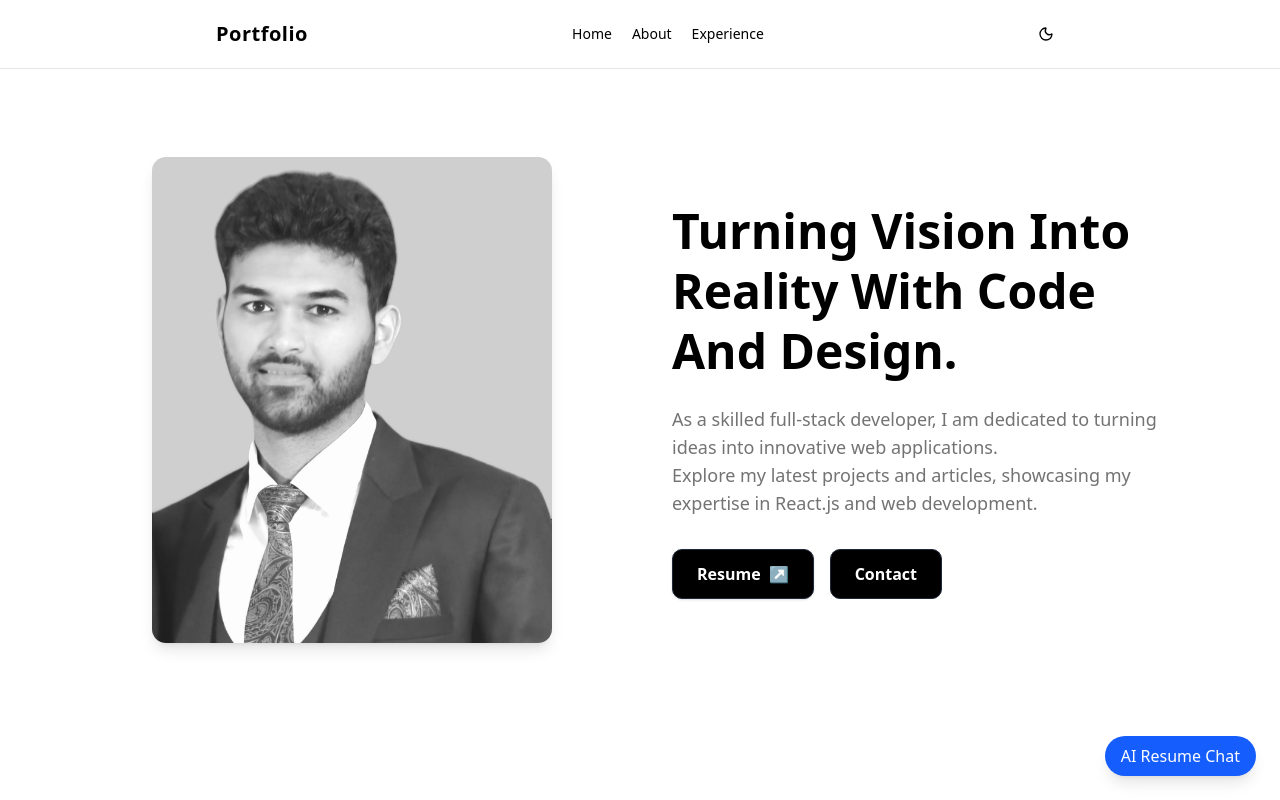
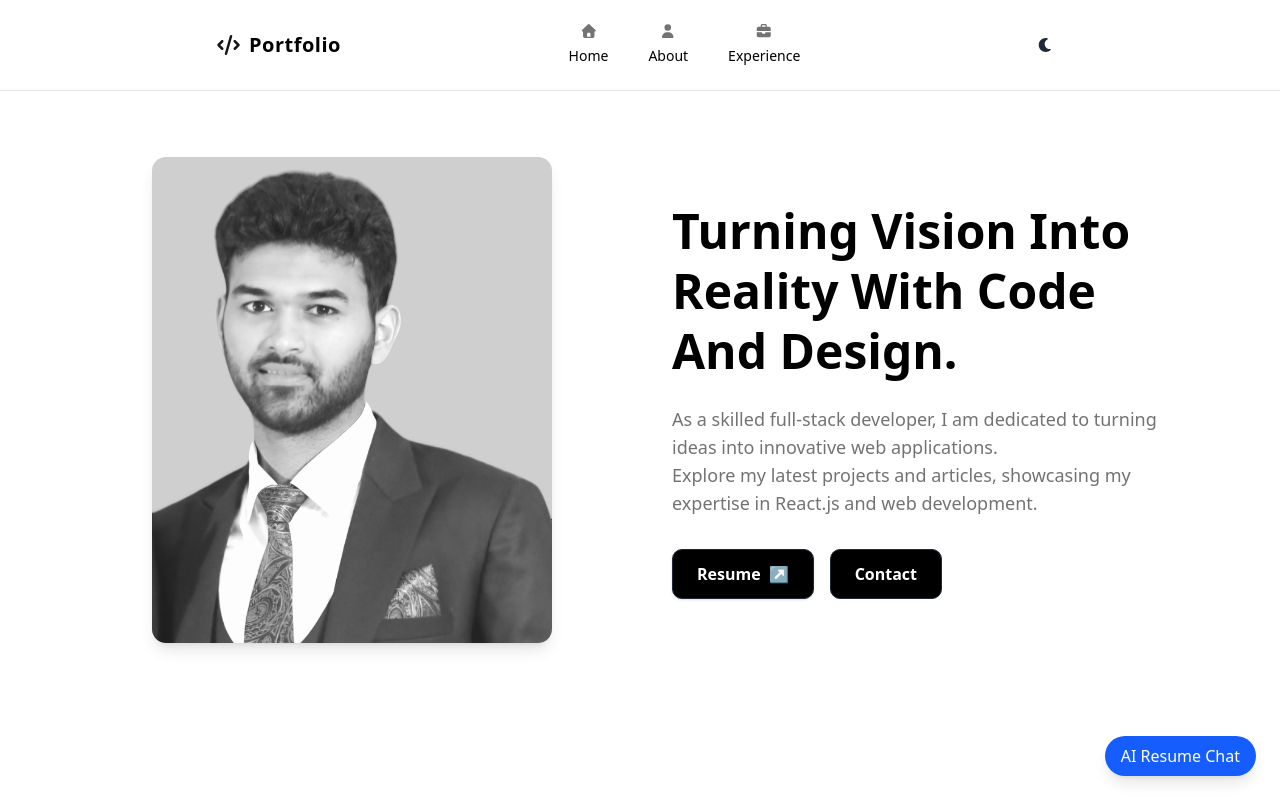
Before and after one commit to Sumiksh/portfolio2x, a Next.js app: page / in a window 1280 px wide. Built offline with nearby package versions, Linux system fonts and the light colour scheme.

Commit message:
added font awesome for navbar page

```diff
--- a/package.json
+++ b/package.json
@@ -9,6 +9,9 @@
     "lint": "eslint"
   },
   "dependencies": {
+    "@fortawesome/fontawesome-svg-core": "^7.1.0",
+    "@fortawesome/free-solid-svg-icons": "^7.1.0",
+    "@fortawesome/react-fontawesome": "^3.1.1",
     "@radix-ui/react-accordion": "^1.2.12",
     "@radix-ui/react-navigation-menu": "^1.2.14",
     "@radix-ui/react-slot": "^1.2.3",
--- a/src/app/page.js
+++ b/src/app/page.js
@@ -13,7 +13,7 @@ export default function Home() {
   const [loading, setLoading] = useState(false);
   const [mounted, setMounted] = useState(false);
   const [showEmail, setShowEmail] = useState(false);
-  const email = "tsumiksh@gmail.com"; // Replace with your actual email
+  const email = "tsumiksh@gmail.com";
 
   const handleContactClick = () => {
     if (!showEmail){
@@ -78,29 +78,6 @@ export default function Home() {
             <div className="p-3 border-b border-gray-200 dark:border-gray-700 font-bold">
               Sumiksh Chatbot
             </div>
-            {/* <div
-              className="flex-1 p-3 overflow-y-auto"
-              style={{ maxHeight: "250px" }}
-            >
-              {chatMessages.map((msg, idx) => (
-                <div
-                  key={idx}
-                  className={`mb-6 text-sm ${
-                    msg.sender === "user" ? "text-right" : "text-left"
-                  }`}
-                >
-                  <span
-                    className={
-                      msg.sender === "user"
-                        ? "bg-blue-100 dark:bg-blue-800 text-blue-900 dark:text-blue-100 px-2 py-1 rounded"
-                        : "bg-gray-100 dark:bg-gray-800 text-gray-900 dark:text-gray-100 px-2 py-1 rounded"
-                    }
-                  >
-                    {msg.text}
-                  </span>
-                </div>
-              ))}
-            </div> */}
 
             <div
               className="flex-1 p-3 overflow-y-auto"
--- a/src/components/ui/navbar.js
+++ b/src/components/ui/navbar.js
@@ -7,54 +7,105 @@ import {
 import { Button } from "@/components/ui/button";
 import { useTheme } from "next-themes";
 import { useState, useEffect } from "react";
-import { Sun, Moon } from "lucide-react";
 import Link from "next/link";
 
+import { FontAwesomeIcon } from "@fortawesome/react-fontawesome";
+import {
+  faUser,
+  faBriefcase,
+  faHouse,
+  faMoon,
+  faSun,
+  faCode,
+} from "@fortawesome/free-solid-svg-icons";
+
 export function Navbar({ className }) {
-  const { theme, setTheme } = useTheme("light");
+  const { theme, setTheme } = useTheme();
   const isDark = theme === "dark";
   const [mounted, setMounted] = useState(false);
 
   useEffect(() => {
-    // setTheme("light");
     setMounted(true);
   }, []);
 
-  console.log("Mounted:", mounted, "Theme:", theme, "isDark:", isDark);
   return (
-    <nav className={`w-full fixed top-0 left-0 z-40 border-b ${mounted && isDark ? "bg-[#18181b]" : "bg-white"} ${className || ""}`}>
+    <nav
+      className={`w-full fixed top-0 left-0 z-40 border-b transition-colors duration-300
+        ${mounted && isDark ? "bg-[#18181b] border-zinc-800" : "bg-white border-gray-200"}
+        ${className || ""}`}
+    >
       <div className="max-w-4xl mx-auto flex items-center justify-between px-6 py-4">
-        <span className={"font-bold text-xl tracking-wide " + (mounted && isDark ? "text-white" : "text-black")}>Portfolio</span>
+
+        {/* Logo */}
+        <span
+          className={`font-bold text-xl tracking-wide flex items-center gap-2
+            ${mounted && isDark ? "text-white" : "text-black"}`}
+        >
+          <FontAwesomeIcon icon={faCode} className="text-primary" />
+          Portfolio
+        </span>
+
+        {/* Navigation */}
         <NavigationMenu>
-          <NavigationMenuList>
+          <NavigationMenuList className="flex gap-6">
+
             <NavigationMenuItem>
               <NavigationMenuLink asChild>
-                <Link href="/" className={"hover:underline " + (mounted && isDark ? "text-white" : "text-black")}>Home</Link>
+                <Link
+                  href="/"
+                  className={`flex items-center gap-2 transition hover:underline
+                    ${mounted && isDark ? "text-white" : "text-black"}`}
+                >
+                  <FontAwesomeIcon icon={faHouse} />
+                  Home
+                </Link>
               </NavigationMenuLink>
             </NavigationMenuItem>
+
             <NavigationMenuItem>
               <NavigationMenuLink asChild>
-                <Link href="/aboutpage" className={"hover:underline " + (mounted && isDark ? "text-white" : "text-black")}>About</Link>
+                <Link
+                  href="/aboutpage"
+                  className={`flex items-center gap-2 transition hover:underline
+                    ${mounted && isDark ? "text-white" : "text-black"}`}
+                >
+                  <FontAwesomeIcon icon={faUser} />
+                  About
+                </Link>
               </NavigationMenuLink>
             </NavigationMenuItem>
+
             <NavigationMenuItem>
               <NavigationMenuLink asChild>
-                <Link href="/experiencepage" className={"hover:underline " + (mounted && isDark ? "text-white" : "text-black")}>Experience</Link>
+                <Link
+                  href="/experiencepage"
+                  className={`flex items-center gap-2 transition hover:underline
+                    ${mounted && isDark ? "text-white" : "text-black"}`}
+                >
+                  <FontAwesomeIcon icon={faBriefcase} />
+                  Experience
+                </Link>
               </NavigationMenuLink>
             </NavigationMenuItem>
+
           </NavigationMenuList>
         </NavigationMenu>
+
+        {/* Theme Toggle */}
         <Button
           variant="ghost"
           size="icon"
           aria-label="Toggle theme"
           onClick={() => setTheme(isDark ? "light" : "dark")}
+          className="hover:bg-transparent"
         >
-          {mounted ? (isDark ? (
-            <Sun className="h-5 w-5 text-yellow-400" />
-          ) : (
-            <Moon className="h-5 w-5 text-black" />
-          )) : null}
+          {mounted && (
+            <FontAwesomeIcon
+              icon={isDark ? faSun : faMoon}
+              className={`h-5 w-5 transition
+                ${isDark ? "text-yellow-400" : "text-gray-800"}`}
+            />
+          )}
         </Button>
       </div>
     </nav>
```
Also changed, not shown: 1 other file (tests, documents, lock files or other folders).
